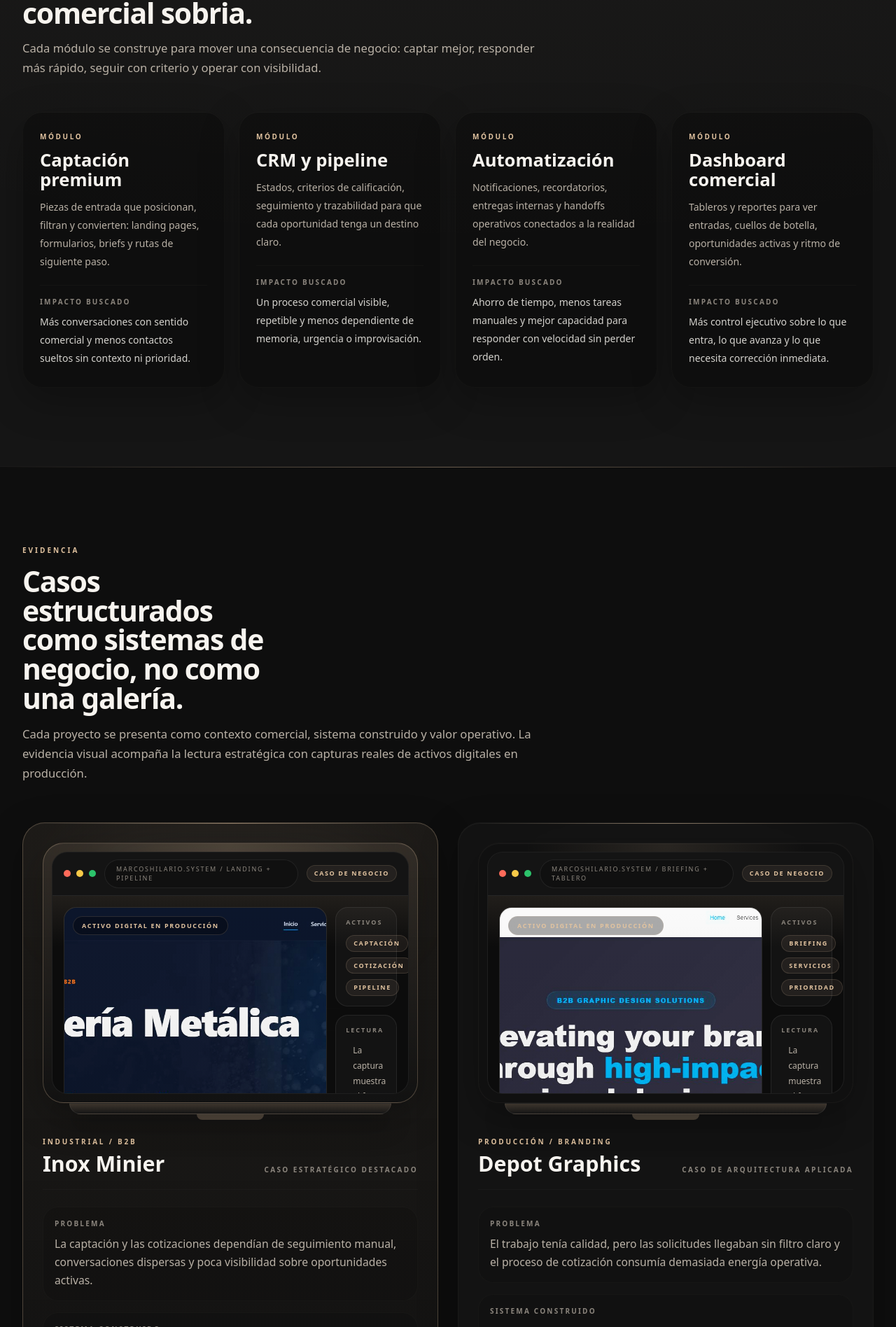
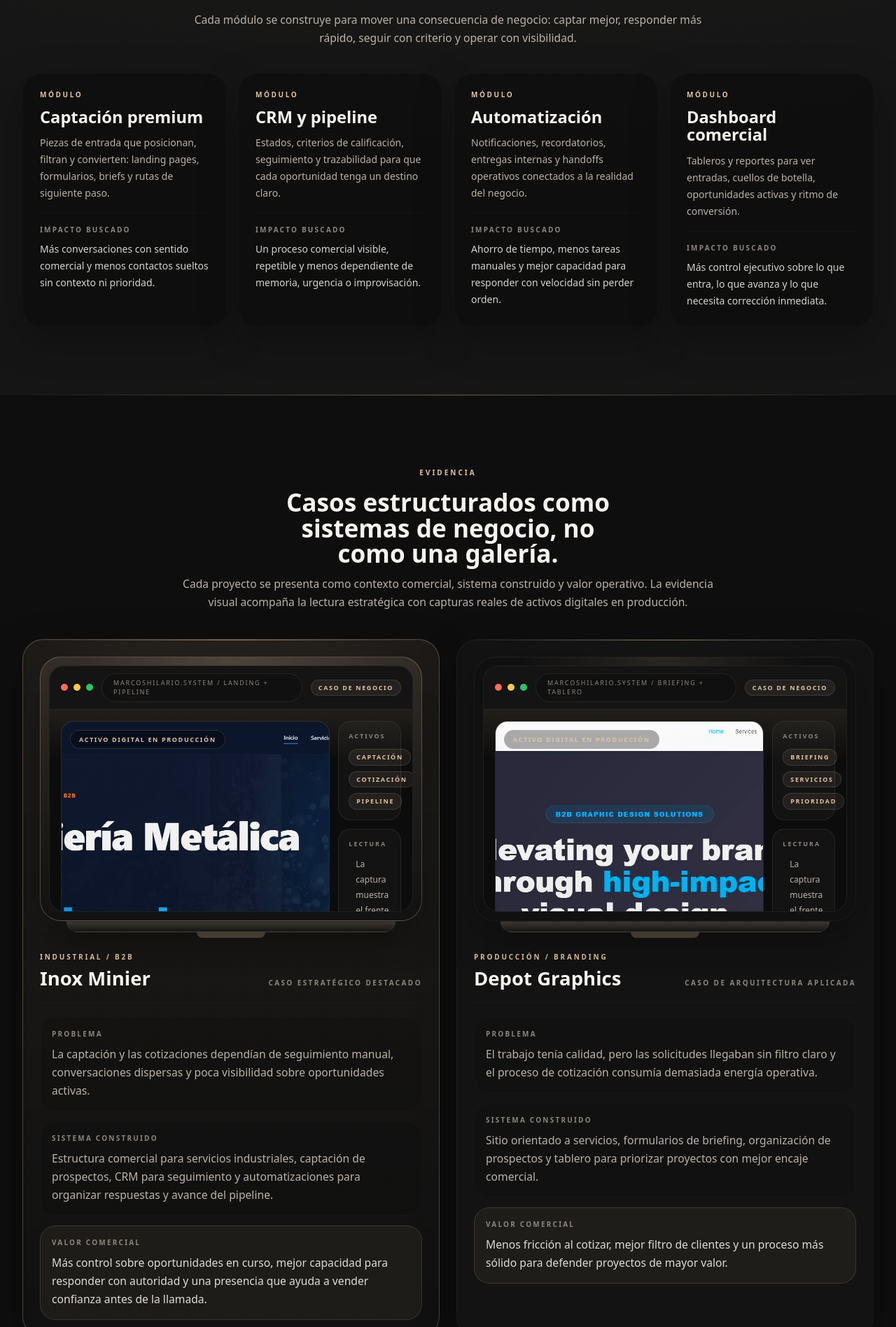
Before and after one commit to hilariotapiamarcosantonio-maker/marcos-portfolio-premium, a Next.js app: page / in a window 1280 px wide. Shown: the part 2904-4800 px from the top of the page at 70% size. Built offline with nearby package versions, Linux system fonts and the light colour scheme.

Commit message:
fix: align system and cases editorial rhythm

```diff
--- a/src/components/Cases.tsx
+++ b/src/components/Cases.tsx
@@ -4,7 +4,7 @@ import { caseStudies, ctaLabels } from "@/content/site";
 
 export default function Cases() {
   return (
-    <section id="cases" className="relative scroll-mt-24 py-24 md:py-28">
+    <section id="cases" className="relative scroll-mt-24 py-20 md:py-24 lg:py-26">
       <div
         aria-hidden="true"
         className="section-divider absolute inset-x-0 top-0 h-px"
@@ -15,13 +15,16 @@ export default function Cases() {
           eyebrow="Evidencia"
           title="Casos estructurados como sistemas de negocio, no como una galería."
           description="Cada proyecto se presenta como contexto comercial, sistema construido y valor operativo. La evidencia visual acompaña la lectura estratégica con capturas reales de activos digitales en producción."
+          align="center"
+          compact
+          className="max-w-[54rem]"
         />
 
-        <div className="mt-14 grid gap-7 xl:grid-cols-2">
+        <div className="mt-10 grid gap-6 xl:grid-cols-2">
           {caseStudies.map((study) => (
             <article
               key={study.name}
-              className={`panel-premium relative overflow-hidden rounded-[32px] border p-5 transition-[transform,border-color,box-shadow] duration-500 hover:-translate-y-1 md:p-6 xl:p-7 ${
+              className={`panel-premium relative overflow-hidden rounded-[30px] border p-5 transition-[transform,border-color,box-shadow] duration-500 hover:-translate-y-1 md:p-6 xl:p-6 ${
                 study.featured
                   ? "border-primary/28 bg-[linear-gradient(180deg,rgba(224,194,159,0.08),rgba(17,17,17,0.92))]"
                   : "border-outline-variant/14 bg-surface-container-low/88"
@@ -41,12 +44,12 @@ export default function Cases() {
                 featured={study.featured}
               />
 
-              <div className="mt-6 flex flex-col gap-3 border-b border-outline-variant/12 pb-5 md:flex-row md:items-end md:justify-between">
+              <div className="mt-5 flex flex-col gap-3 border-b border-outline-variant/12 pb-5 md:flex-row md:items-end md:justify-between">
                 <div>
                   <p className="text-[10px] font-semibold uppercase tracking-[0.28em] text-primary">
                     {study.sector}
                   </p>
-                  <h3 className="mt-2 font-headline text-[1.55rem] font-bold leading-[1.06] text-tertiary md:text-[1.9rem]">
+                  <h3 className="mt-2 font-headline text-[1.45rem] font-bold leading-[1.07] text-tertiary md:text-[1.72rem]">
                     {study.name}
                   </h3>
                 </div>
@@ -57,7 +60,7 @@ export default function Cases() {
                 </span>
               </div>
 
-              <div className="mt-6 grid gap-4">
+              <div className="mt-5 grid gap-3.5">
                 <div className="rounded-[22px] border border-outline-variant/12 bg-black/10 p-4">
                   <p className="text-[10px] font-semibold uppercase tracking-[0.22em] text-outline">
                     Problema
@@ -89,7 +92,7 @@ export default function Cases() {
           ))}
         </div>
 
-        <div className="mt-10 flex justify-center">
+        <div className="mt-8 flex justify-center">
           <a
             href="#audit"
             className="inline-flex items-center justify-center rounded-full border border-outline-variant/20 px-6 py-3.5 text-[11px] font-extrabold uppercase tracking-[0.22em] text-tertiary transition-[transform,border-color,color,box-shadow] duration-300 hover:-translate-y-0.5 hover:border-primary/35 hover:text-primary hover:shadow-[0_18px_40px_rgba(0,0,0,0.18)]"
--- a/src/components/Manifesto.tsx
+++ b/src/components/Manifesto.tsx
@@ -5,35 +5,38 @@ export default function Manifesto() {
   return (
     <section
       id="system"
-      className="scroll-mt-24 border-y border-outline-variant/10 bg-surface-container-low py-24 md:py-28"
+      className="scroll-mt-24 border-y border-outline-variant/10 bg-surface-container-low py-18 md:py-22 lg:py-24"
     >
       <div className="content-shell">
         <SectionHeading
           eyebrow="Sistema"
           title="Esto no es una web bonita. Es una infraestructura comercial sobria."
           description="Cada módulo se construye para mover una consecuencia de negocio: captar mejor, responder más rápido, seguir con criterio y operar con visibilidad."
+          align="center"
+          compact
+          className="max-w-[52rem]"
         />
 
-        <div className="mt-12 grid gap-5 md:grid-cols-2 xl:grid-cols-4">
+        <div className="mt-9 grid gap-4 md:grid-cols-2 xl:grid-cols-4">
           {businessModules.map((module) => (
             <article
               key={module.title}
-              className="panel-premium rounded-[28px] border border-outline-variant/12 bg-surface px-5 py-6 transition-all hover:-translate-y-1 hover:border-primary/28 md:px-6 md:py-7"
+              className="panel-premium rounded-[26px] border border-outline-variant/12 bg-surface px-5 py-5 transition-all hover:-translate-y-1 hover:border-primary/28 md:px-5 md:py-6 xl:px-6"
             >
               <p className="text-[10px] font-semibold uppercase tracking-[0.26em] text-primary">
                 Módulo
               </p>
-              <h3 className="mt-3 font-headline text-[1.45rem] font-bold leading-[1.08] text-tertiary md:text-[1.6rem]">
+              <h3 className="mt-3 font-headline text-[1.34rem] font-bold leading-[1.08] text-tertiary md:text-[1.48rem]">
                 {module.title}
               </h3>
-              <p className="mt-3 text-sm leading-6.5 text-secondary">
+              <p className="mt-3 text-sm leading-6 text-secondary">
                 {module.description}
               </p>
-              <div className="mt-5 border-t border-outline-variant/12 pt-4">
+              <div className="mt-4 border-t border-outline-variant/12 pt-4">
                 <p className="text-[10px] font-semibold uppercase tracking-[0.22em] text-outline">
                   Impacto buscado
                 </p>
-                <p className="mt-2 text-sm leading-6.5 text-tertiary/85">
+                <p className="mt-2 text-sm leading-6 text-tertiary/85">
                   {module.outcome}
                 </p>
               </div>
```
